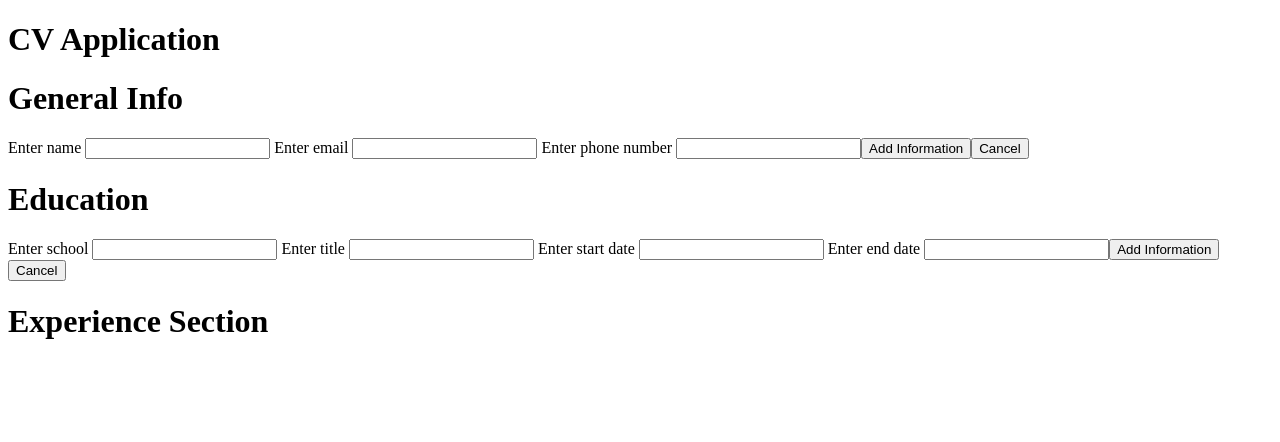
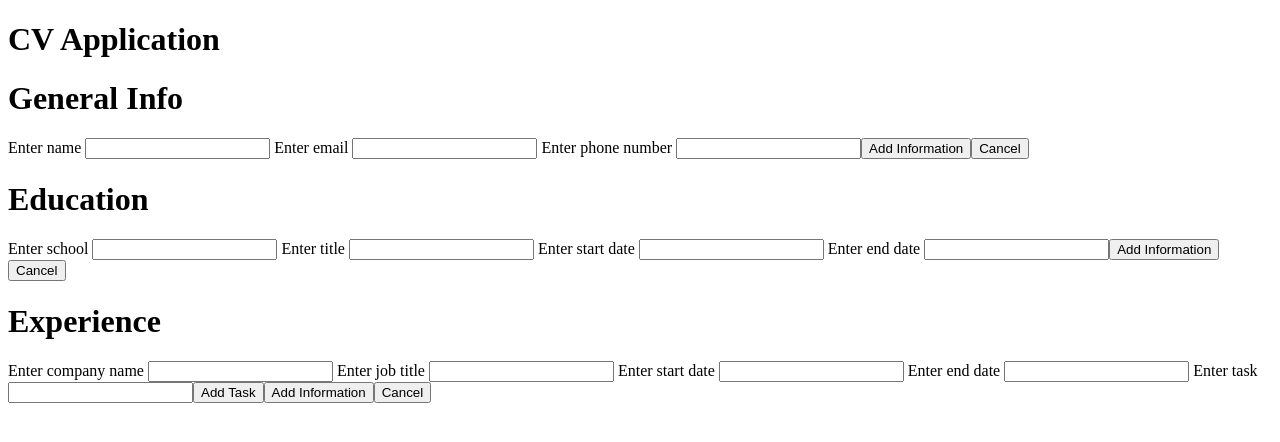
Before and after one commit to cattuongtu/cv-project, a React (Create React App) app: page / in a window 1280 px wide. Shown: the top 442 px of the page. Built offline with nearby package versions, Linux system fonts and the light colour scheme.

Commit message:
Implemented Experience component with ability to add individual tasks.

```diff
--- a/src/components/Experience.js
+++ b/src/components/Experience.js
@@ -1,4 +1,5 @@
 import React, {Component} from "react";
+import uniqid from "uniqid";
 
 class Experience extends Component{
   constructor() {
@@ -11,18 +12,17 @@ class Experience extends Component{
         jobTitle: "Software Engineer",
         startDate: "October 2019",
         endDate: "January 2020",
-        tasks:["Created clothing website", "Maintained website database",
-        "Communicated with clients with regards to technical questions"],
-      }],
+        tasks: ["Designed and implemented company website", "Managed store database", "Developed inventory software"],
+      },],
       experienceInput: {
         companyName: "",
         jobTitle: "",
         startDate: "",
         endDate: "",
-        tasks:[],
+        tasks: [],
       },
-      tasks: [],
-      editMode: false,
+      task: "",
+      editMode: true,
     }
   }
 
@@ -35,7 +35,7 @@ class Experience extends Component{
         jobTitle: prevState.jobTitle,
         startDate: prevState.startDate,
         endDate: prevState.endDate,
-        tasks: prevState.tasks,
+        tasks: prevState.tasks
       }
     });
   }
@@ -44,11 +44,11 @@ class Experience extends Component{
     const prevState = this.state.experienceInput;
     this.setState({
       experienceInput: {
-        companyName: prevState.value,
-        jobTitle: e.target.jobTitle,
+        companyName: prevState.companyName,
+        jobTitle: e.target.value,
         startDate: prevState.startDate,
         endDate: prevState.endDate,
-        tasks: prevState.tasks,
+        tasks: prevState.tasks
       }
     });
   }
@@ -57,11 +57,11 @@ class Experience extends Component{
     const prevState = this.state.experienceInput;
     this.setState({
       experienceInput: {
-        companyName: prevState.value,
+        companyName: prevState.companyName,
         jobTitle: prevState.jobTitle,
-        startDate: e.target.startDate,
+        startDate: e.target.value,
         endDate: prevState.endDate,
-        tasks: prevState.tasks,
+        tasks: prevState.tasks
       }
     });
   }
@@ -70,33 +70,47 @@ class Experience extends Component{
     const prevState = this.state.experienceInput;
     this.setState({
       experienceInput: {
-        companyName: prevState.value,
+        companyName: prevState.companyName,
         jobTitle: prevState.jobTitle,
         startDate: prevState.startDate,
         endDate: e.target.value,
-        tasks: prevState.tasks,
+        tasks: prevState.tasks
       }
     });
   }
 
-  handleAddTask = (e) => {
+  handleTaskChange = (e) => {
+    this.setState({
+      task: e.target.value,
+    });
+    console.log(e.target.value);
+  }
+
+  addTask = (e) => {
     e.preventDefault();
     const prevState = this.state.experienceInput;
     this.setState({
-
-    })
-
+        experienceInput: {
+          companyName: prevState.companyName,
+          jobTitle: prevState.jobTitle,
+          startDate: prevState.startDate,
+          endDate: prevState.endDate,
+          tasks: prevState.tasks.concat(this.state.task),
+        },
+        task: ""
+    });
   }
 
   // Form submit function
   onSubmitInfo = (e) => {
     e.preventDefault();
     this.setState({
-      generalInfo: this.state.generalInfo.concat(this.state.generalInfoInput),
-      generalInfoInput: {
-        name: "",
-        email: "",
-        phoneNumber: ""
+      experience: this.state.experience.concat(this.state.experienceInput),
+      experienceInput: {
+        companyName: "",
+        jobTitle: "",
+        startDate: "",
+        endDate: "",
       },
       editMode: false,
     });
@@ -113,20 +127,85 @@ class Experience extends Component{
 
   // Function to remove
   shiftSection = (e) => {
-    const prevState = this.state.generalInfo;
+    const prevState = this.state.experience;
     prevState.shift();
     e.preventDefault();
     this.setState({
-      generalInfo: prevState,
+      experience: prevState,
     })
   }
 
   render() {
+    if (!this.state.editMode) {
+      return (
+        <div>
+          <button onClick={this.switchMode}>Add Info</button>
+          <button onClick={this.shiftSection}>Remove Oldest Section</button>
+          {this.state.experience.map((section) => {
+            console.log(section);
+            return (
+              <div key={uniqid()}>
+                <h4 key={uniqid()}>{section.companyName}</h4>
+                <h4 key={uniqid()}>{section.jobTitle}</h4>
+                <h4 key={uniqid()}>{section.startDate}</h4>
+                <h4 key={uniqid()}>{section.endDate}</h4>
+                <ul>
+                  {section.tasks.map((task) => {
+                    return <li key={uniqid()}>{task}</li>
+                  })}
+                </ul>
+              </div>
+
+            );
+          })}
+        </div>
+      );
+    }
+
     return (
       <div>
         <h1>
-          Experience Section
+          Experience
         </h1>
+        <form onSubmit={this.onSubmitInfo}>
+          <label htmlFor="companyNameInput"> Enter company name </label>
+          <input
+            onChange = {this.handleCompanyNameChange}
+            value = {this.state.experienceInput.companyName}
+            type = "text"
+            id="companyNameInput"
+          />
+          <label htmlFor="jobTitleInput"> Enter job title </label>
+          <input
+            onChange = {this.handleJobTitleChange}
+            value = {this.state.experienceInput.jobTitle}
+            type = "text"
+            id = "jobTitleInput"
+          />
+          <label htmlFor="startDateInput"> Enter start date </label>
+          <input
+            onChange = {this.handleStartDateChange}
+            value = {this.state.experienceInput.startDate}
+            type = "text"
+            id = "startDateInput"
+          />
+          <label htmlFor="endDateInput"> Enter end date </label>
+          <input
+            onChange = {this.handleEndDateChange}
+            value = {this.state.experienceInput.endDate}
+            type = "text"
+            id = "endDateInput"
+          />
+          <label htmlFor="taskInput"> Enter task </label>
+          <input
+            onChange = {this.handleTaskChange}
+            type= "text"
+            id= "taskInput"
+          />
+          <button onClick={this.addTask}>Add Task</button>
+          <button type="submit">Add Information</button>
+          <button onClick={this.switchMode}>Cancel</button>
+        </form>
       </div>
     );
   }
```
Also changed, not shown: 1 other file (tests, documents, lock files or other folders).
